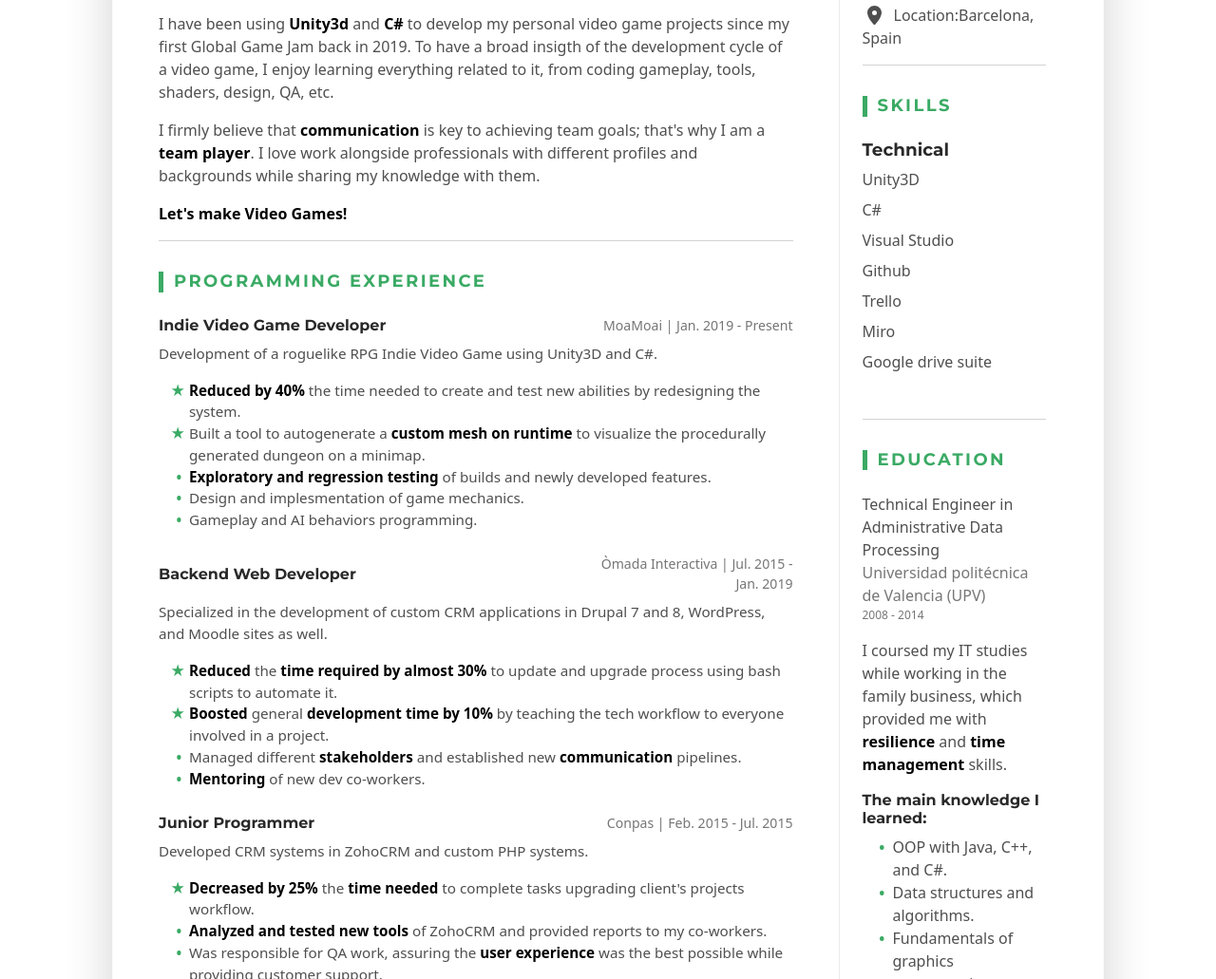
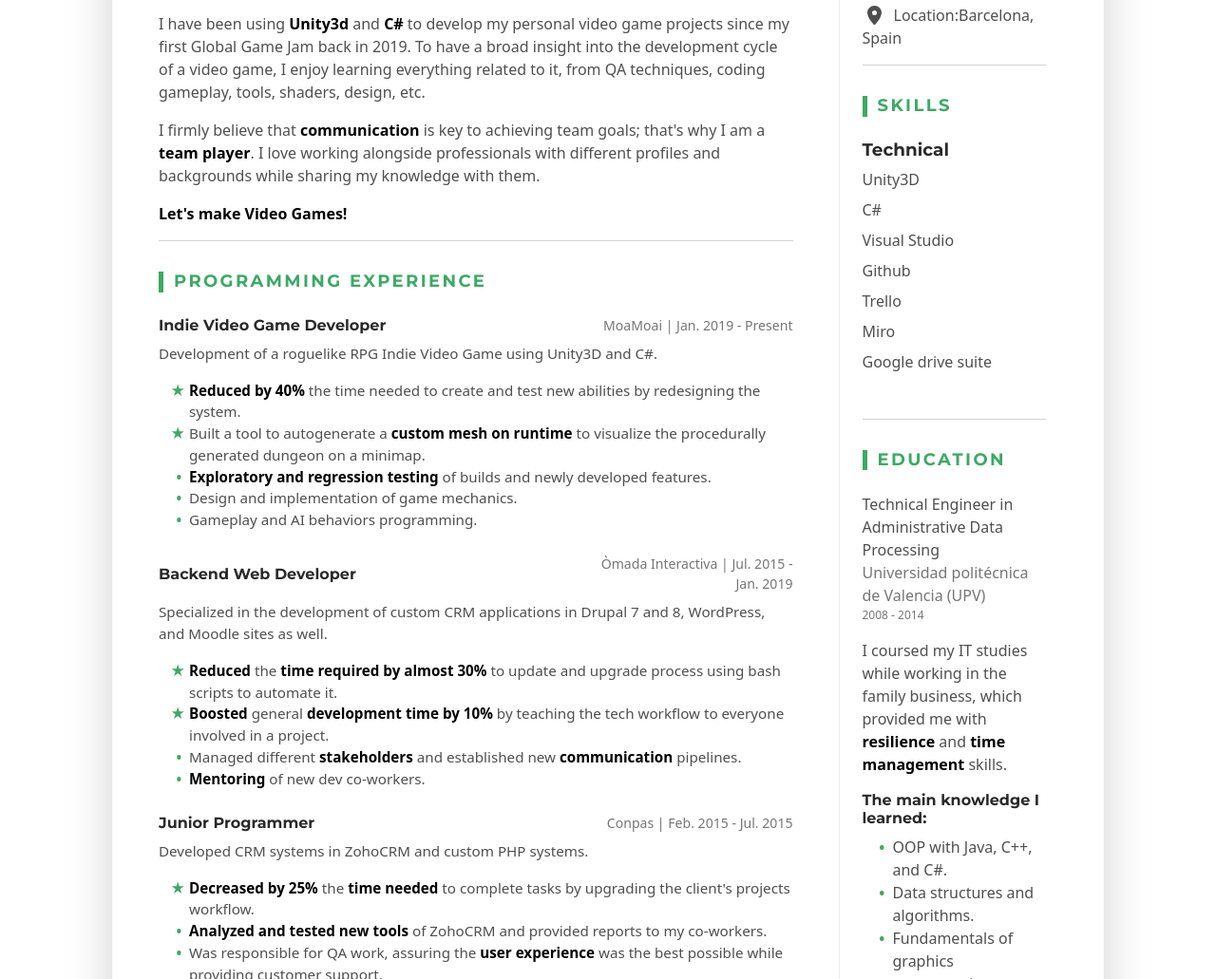
Before and after one commit to Daniel-IniGon/CV, a plain HTML site: page index.html in a window 1280 px wide. Shown: the part 269-1300 px from the top of the page at 95% size. Drawn offline with Linux system fonts and the light colour scheme.

Commit message:
Fix grammar/punctation

```diff
--- a/index.html
+++ b/index.html
@@ -51,8 +51,8 @@
 							<section>
 								<div class="col text-start">
 									<p>I have been using <strong>Unity3d</strong> and <strong>C#</strong> to develop my personal video game projects since my first Global Game Jam back in 2019.
-									To have a broad insigth of the development cycle of a video game, I enjoy learning everything related to it, from coding gameplay, tools, shaders, design, QA, etc.</p>
-									<p>I firmly believe that <strong>communication</strong> is key to achieving team goals; that's why I am a <strong>team player</strong>. I love work alongside professionals with different profiles and backgrounds while sharing my knowledge with them.</p>
+									To have a broad insight into the development cycle of a video game, I enjoy learning everything related to it, from QA techniques, coding gameplay, tools, shaders, design, etc.</p>
+									<p>I firmly believe that <strong>communication</strong> is key to achieving team goals; that's why I am a <strong>team player</strong>. I love working alongside professionals with different profiles and backgrounds while sharing my knowledge with them.</p>
 									<p><Strong>Let's make Video Games!</strong></p>
 								</div><!--//col-->
 							</section>
@@ -71,7 +71,7 @@
 											<li class="resume-achieve"><strong>Reduced by 40%</strong> the time needed to create and test new abilities by redesigning the system.</li>
 											<li class="resume-achieve">Built a tool to autogenerate a <strong>custom mesh on runtime</strong> to visualize the procedurally generated dungeon on a minimap.</li>
 											<li><strong>Exploratory and regression testing</strong> of builds and newly developed features.</li>
-											<li>Design and implesmentation of game mechanics.</li>
+											<li>Design and implementation of game mechanics.</li>
 											<li>Gameplay and AI behaviors programming.</li>
 										</ul>
 									</div>
@@ -100,7 +100,7 @@
 									<div class="item-content">
 										<p>Developed CRM systems in ZohoCRM and custom PHP systems.</p>
 										<ul class="resume-list">
-											<li class="resume-achieve"><strong>Decreased by 25%</strong> the <strong>time needed</strong> to complete tasks upgrading client's projects workflow.</li>
+											<li class="resume-achieve"><strong>Decreased by 25%</strong> the <strong>time needed</strong> to complete tasks by upgrading the client's projects workflow.</li>
 											<li><strong>Analyzed and tested new tools</strong> of ZohoCRM and provided reports to my co-workers.</li>
 											<li>Was responsible for QA work, assuring the <strong>user experience</strong> was the best possible while providing customer support.</li>
 										</ul>
```
